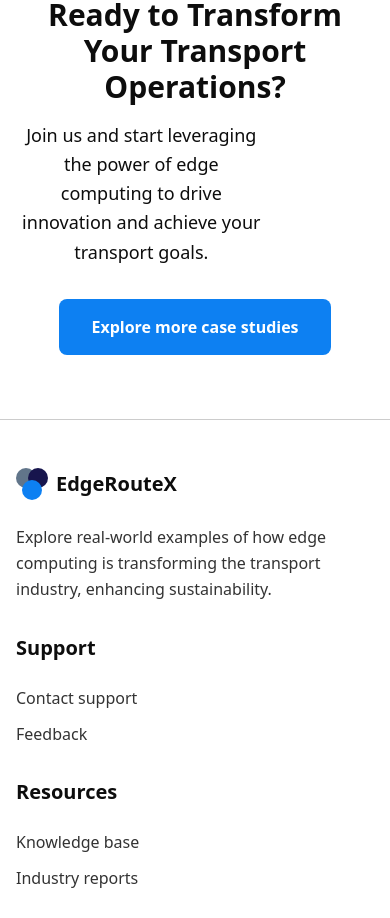
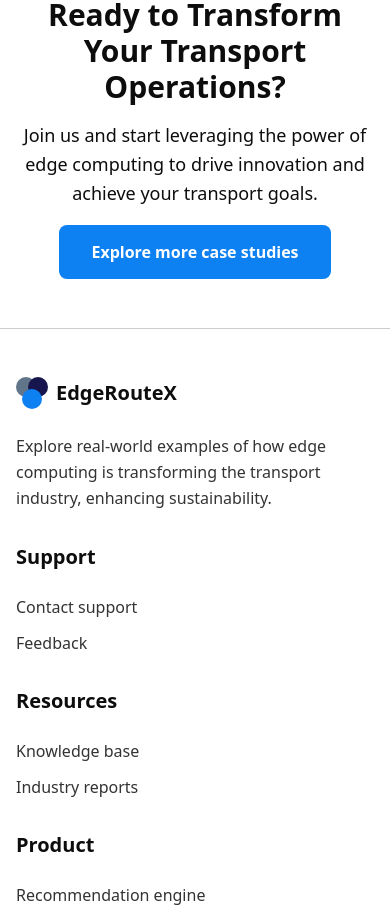
Before and after one commit to codepraycode/edgeroutex, a Next.js app: page / in a window 390 px wide. Shown: the part 4440-5358 px from the top of the page. Built offline with nearby package versions, Linux system fonts and the light colour scheme.

Commit message:
Done with help page

```diff
--- a/src/app/help/page.tsx
+++ b/src/app/help/page.tsx
@@ -1,9 +1,22 @@
+import CallToAction from "@/components/common/CallToAction";
+import FeaturedArticlesSection from "@/components/Help/FeaturedArticles";
 import HelpHeroSection from "@/components/Help/HeroSection";
+import SupportPathSection from "@/components/Help/SupportPath";
 
 export default function Help() {
     return (
         <>
-            <HelpHeroSection/>
+            <HelpHeroSection />
+            <SupportPathSection />
+            <FeaturedArticlesSection />
+            <CallToAction
+                cta={{
+                    label: "Contact us",
+                    link: "#",
+                }}
+                description="Get in touch with us for details on additional services and personalized support tailored to your needs."
+                title="Didn’t get an answer to your question?"
+            />
         </>
     );
 }
--- a/src/app/page.tsx
+++ b/src/app/page.tsx
@@ -11,7 +11,15 @@
             <HeroSection />
 
             <CaseStudiesSection />
-            <CallToAction />
+            <CallToAction
+                cta={{
+                    label: "Explore more case studies",
+                    link: "#"
+                }}
+                description="Join us and start leveraging the power of edge computing
+                        to drive innovation and achieve your transport goals."
+                title="Ready to Transform Your Transport Operations?"
+            />
         </>
     );
 }
--- /dev/null
+++ b/src/components/Help/FeaturedArticles.tsx
@@ -0,0 +1,115 @@
+"use client";
+import { useState } from "react";
+import { ChevronUp, ChevronDown, ArrowRight } from "lucide-react";
+import Link from "next/link";
+
+const featuredArticles = [
+    {
+        id: 1,
+        title: "Top 5 mistakes to avoid when deploying edge solutions.",
+        description:
+            "Edge computing enables autonomous vehicles to process sensor data locally...",
+        views: "80+ views",
+        image: "https://images.unsplash.com/photo-1446776653964-20c1d3a81b06?q=80&w=2070&auto=format&fit=crop&ixlib=rb-4.0.3')",
+        link: "/articles/top-5-mistakes-edge-deployment",
+    },
+    {
+        id: 2,
+        title: "Top 5 mistakes to avoid when deploying edge solutions.",
+        description:
+            "Edge computing enables autonomous vehicles to process sensor data locally...",
+        views: "80+ views",
+        image: "https://images.unsplash.com/photo-1446776653964-20c1d3a81b06?q=80&w=2070&auto=format&fit=crop&ixlib=rb-4.0.3')",
+        link: "/articles/top-5-mistakes-edge-deployment-2",
+    },
+    {
+        id: 3,
+        title: "Top 5 mistakes to avoid when deploying edge solutions.",
+        description:
+            "Edge computing enables autonomous vehicles to process sensor data locally...",
+        views: "80+ views",
+        image: "https://images.unsplash.com/photo-1446776653964-20c1d3a81b06?q=80&w=2070&auto=format&fit=crop&ixlib=rb-4.0.3')",
+        link: "/articles/top-5-mistakes-edge-deployment-3",
+    },
+];
+
+export default function FeaturedArticlesSection() {
+    const [isExpanded, setIsExpanded] = useState(true);
+
+
+    return (
+        <section className="py-16 px-4 sm:px-6 lg:px-8 bg-white">
+            <div className="">
+                {/* Section Header with Toggle */}
+                <div className="flex items-center justify-between mb-8">
+                    <h2 className="text-3xl sm:text-4xl font-bold text-gray-900">
+                        Featured articles
+                    </h2>
+                    <button
+                        onClick={() => setIsExpanded(!isExpanded)}
+                        className="p-2 hover:bg-gray-100 rounded-full transition-colors duration-200"
+                        aria-label={
+                            isExpanded ? "Collapse section" : "Expand section"
+                        }
+                    >
+                        {isExpanded ? (
+                            <ChevronUp className="h-6 w-6 text-gray-600" />
+                        ) : (
+                            <ChevronDown className="h-6 w-6 text-gray-600" />
+                        )}
+                    </button>
+                </div>
+
+                {/* Articles Grid - Collapsible */}
+                <div
+                    className={`transition-all duration-500 ease-in-out overflow-hidden ${
+                        isExpanded
+                            ? "max-h-[2000px] opacity-100"
+                            : "max-h-0 opacity-0"
+                    }`}
+                >
+                    <div className="grid grid-cols-1 md:grid-cols-2 lg:grid-cols-3 gap-6">
+                        {featuredArticles.map((article) => (
+                            <Link
+                                key={article.id}
+                                href={article.link}
+                                className="group bg-white rounded-xl overflow-hidden shadow-sm hover:shadow-lg transition-all duration-300 border border-gray-100"
+                            >
+                                {/* Article Image */}
+                                <div className="relative h-48 overflow-hidden">
+                                    <img
+                                        src={article.image}
+                                        alt={article.title}
+                                        className="w-full h-full object-cover group-hover:scale-105 transition-transform duration-300"
+                                    />
+                                    <div className="absolute inset-0 bg-gradient-to-t from-black/20 to-transparent"></div>
+                                </div>
+
+                                {/* Article Content */}
+                                <div className="p-6">
+                                    {/* Article Title */}
+                                    <h3 className="text-lg font-semibold text-gray-900 mb-3 group-hover:text-blue-600 transition-colors duration-200 line-clamp-2">
+                                        {article.title}
+                                    </h3>
+
+                                    {/* Article Description */}
+                                    <p className="text-gray-600 text-sm mb-4 line-clamp-2">
+                                        {article.description}
+                                    </p>
+
+                                    {/* Article Footer */}
+                                    <div className="flex items-center justify-between">
+                                        <span className="text-xs text-gray-500">
+                                            {article.views}
+                                        </span>
+                                        <ArrowRight className="h-4 w-4 text-gray-400 group-hover:text-blue-600 group-hover:translate-x-1 transition-all duration-200" />
+                                    </div>
+                                </div>
+                            </Link>
+                        ))}
+                    </div>
+                </div>
+            </div>
+        </section>
+    );
+}
--- /dev/null
+++ b/src/components/Help/SupportPath.tsx
@@ -0,0 +1,84 @@
+import Link from "next/link";
+
+const supportPaths = [
+    {
+        id: "knowledge-base",
+        title: "Knowledge base",
+        description:
+            "Get clear, actionable solutions to common challenges in edge computing.",
+        link: "/knowledge-base",
+        linkText: "View Knowledge base",
+    },
+    {
+        id: "qa",
+        title: "Q&A",
+        description:
+            "Ask questions and get expert-backed answers from our team or community.",
+        link: "/qa",
+        linkText: "View Q&A",
+    },
+    {
+        id: "troubleshooting",
+        title: "Troubleshooting",
+        description:
+            "Having issues? Find step by step solutions for common technical problems.",
+        link: "/troubleshooting",
+        linkText: "Start Troubleshooting",
+    },
+];
+
+export default function SupportPathSection() {
+
+
+    return (
+        <section className="py-16 px-4 sm:px-6 lg:px-8">
+            <div className="">
+                {/* Section Header */}
+                <h2 className="text-3xl sm:text-4xl font-bold text-gray-900 mb-12">
+                    Choose a support path
+                </h2>
+
+                {/* Support Path Cards */}
+                <div className="grid grid-cols-1 md:grid-cols-2 lg:grid-cols-3 gap-6">
+                    {supportPaths.map((path) => (
+                        <div
+                            key={path.id}
+                            className="bg-indigo-900 rounded-2xl p-8 text-white hover:bg-indigo-800 transition-colors duration-300 group"
+                        >
+                            {/* Card Title */}
+                            <h3 className="text-xl font-semibold mb-4">
+                                {path.title}
+                            </h3>
+
+                            {/* Card Description */}
+                            <p className="text-indigo-100 leading-relaxed mb-6">
+                                {path.description}
+                            </p>
+
+                            {/* Card Link */}
+                            <Link
+                                href={path.link}
+                                className="inline-flex items-center text-blue-400 hover:text-blue-300 font-medium transition-colors duration-200"
+                            >
+                                {path.linkText}
+                                <svg
+                                    className="ml-2 h-4 w-4 transform group-hover:translate-x-1 transition-transform duration-200"
+                                    fill="none"
+                                    stroke="currentColor"
+                                    viewBox="0 0 24 24"
+                                >
+                                    <path
+                                        strokeLinecap="round"
+                                        strokeLinejoin="round"
+                                        strokeWidth={2}
+                                        d="M9 5l7 7-7 7"
+                                    />
+                                </svg>
+                            </Link>
+                        </div>
+                    ))}
+                </div>
+            </div>
+        </section>
+    );
+}
--- a/src/components/common/CallToAction.tsx
+++ b/src/components/common/CallToAction.tsx
@@ -1,21 +1,36 @@
+
+import Link from "next/link";
 import React from "react";
 
-const CallToAction: React.FC = () => {
+
+type Props = {
+    title: string;
+    description:string;
+    cta: {
+        link: string;
+        label:string;
+    }
+}
+
+const CallToAction = ({
+    title,
+    cta,
+    description
+}: Props) => {
     return (
         <section className="py-16 px-4 lg:px-16">
             <div className="text-center lg:text-left">
                 <header className="mb-8 max-w-5xl">
                     <h2 className="text-3xl lg:text-6xl font-semibold text-neutral-900 mb-4">
-                        Ready to Transform Your Transport Operations?
+                        {title}
                     </h2>
-                    <p className="text-lg font-medium text-neutral-900 leading-relaxed max-w-[70%]">
-                        Join us and start leveraging the power of edge computing
-                        to drive innovation and achieve your transport goals.
+                    <p className="text-lg font-medium text-neutral-900 leading-relaxed lg:max-w-[70%] mx-auto lg:mx-0">
+                        {description}
                     </p>
                 </header>
-                <button className="bg-primary-blue text-white px-8 py-4 rounded-lg font-bold hover:bg-primary-blue/90 transition-colors">
-                    Explore more case studies
-                </button>
+                <Link href={cta.link} className="bg-primary-blue text-white px-8 py-4 rounded-lg font-bold hover:bg-primary-blue/90 transition-colors">
+                    {cta.label}
+                </Link>
             </div>
         </section>
     );
```
